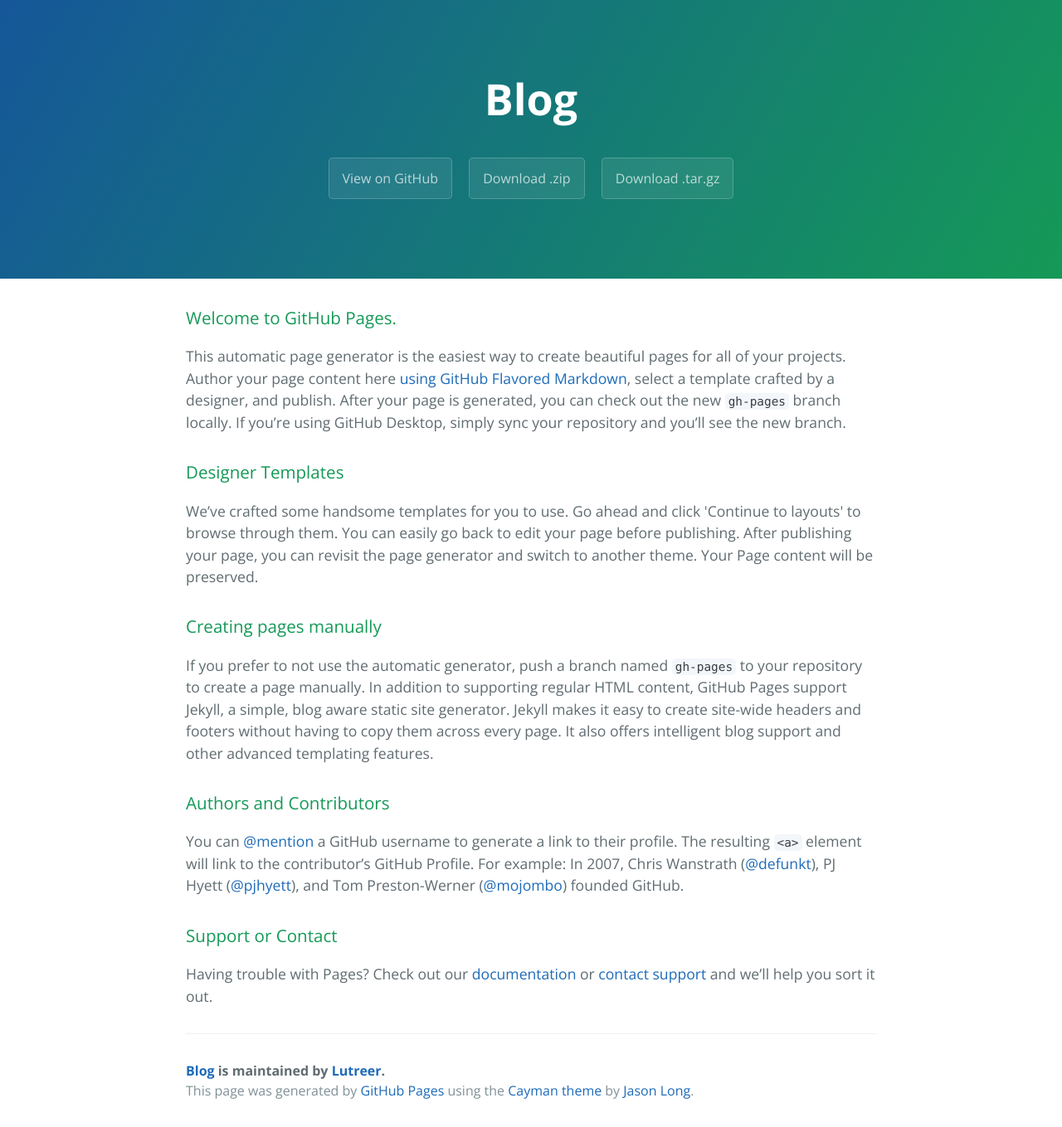
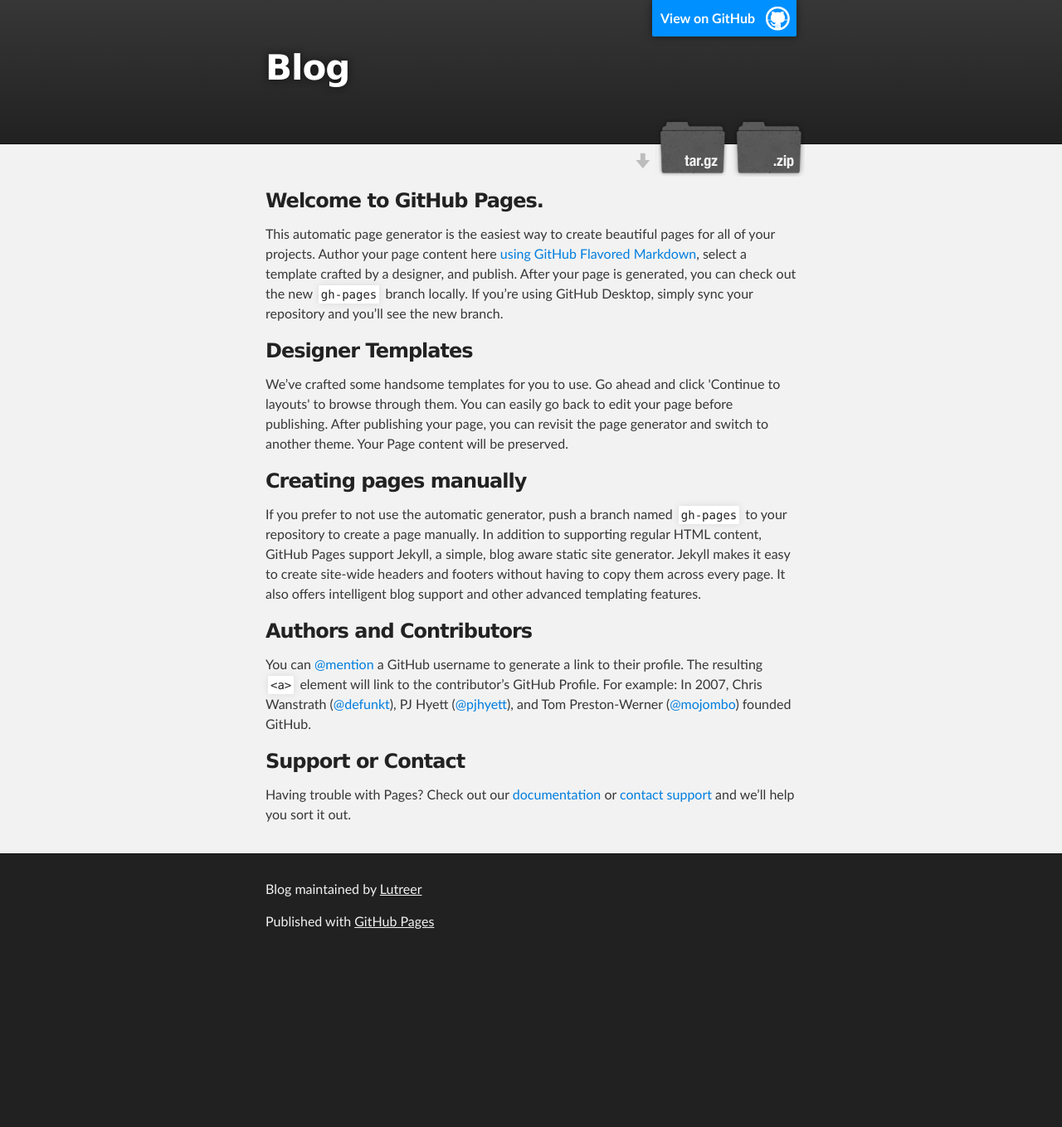
Before and after one commit to Lutreer/blog, a Jekyll site: the page index.html, which Jekyll copies as it is, in a window 1280 px wide. Shown: the whole page at 83% size. Built offline with Jekyll 4.4.1, drawn with Linux system fonts in a browser that asks for light colours; after the commit the page ends 1158 px from its top, so only the background shows below that.

```diff
--- a/index.html
+++ b/index.html
@@ -1,25 +1,37 @@
 <!DOCTYPE html>
-<html lang="en-us">
+<html>
+
   <head>
-    <meta charset="UTF-8">
-    <title>Blog by Lutreer</title>
-    <meta name="viewport" content="width=device-width, initial-scale=1">
-    <link rel="stylesheet" type="text/css" href="stylesheets/normalize.css" media="screen">
-    <link href='https://fonts.googleapis.com/css?family=Open+Sans:400,700' rel='stylesheet' type='text/css'>
-    <link rel="stylesheet" type="text/css" href="stylesheets/stylesheet.css" media="screen">
-    <link rel="stylesheet" type="text/css" href="stylesheets/github-light.css" media="screen">
+    <meta charset='utf-8'>
+    <meta http-equiv="X-UA-Compatible" content="chrome=1">
+    <meta name="description" content="Blog : ">
+
+    <link rel="stylesheet" type="text/css" media="screen" href="stylesheets/stylesheet.css">
+
+    <title>Blog</title>
   </head>
+
   <body>
-    <section class="page-header">
-      <h1 class="project-name">Blog</h1>
-      <h2 class="project-tagline"></h2>
-      <a href="https://github.com/Lutreer/blog" class="btn">View on GitHub</a>
-      <a href="https://github.com/Lutreer/blog/zipball/master" class="btn">Download .zip</a>
-      <a href="https://github.com/Lutreer/blog/tarball/master" class="btn">Download .tar.gz</a>
-    </section>
 
-    <section class="main-content">
-      <h3>
+    <!-- HEADER -->
+    <div id="header_wrap" class="outer">
+        <header class="inner">
+          <a id="forkme_banner" href="https://github.com/Lutreer/blog">View on GitHub</a>
+
+          <h1 id="project_title">Blog</h1>
+          <h2 id="project_tagline"></h2>
+
+            <section id="downloads">
+              <a class="zip_download_link" href="https://github.com/Lutreer/blog/zipball/master">Download this project as a .zip file</a>
+              <a class="tar_download_link" href="https://github.com/Lutreer/blog/tarball/master">Download this project as a tar.gz file</a>
+            </section>
+        </header>
+    </div>
+
+    <!-- MAIN CONTENT -->
+    <div id="main_content_wrap" class="outer">
+      <section id="main_content" class="inner">
+        <h3>
 <a id="welcome-to-github-pages" class="anchor" href="#welcome-to-github-pages" aria-hidden="true"><span class="octicon octicon-link"></span></a>Welcome to GitHub Pages.</h3>
 
 <p>This automatic page generator is the easiest way to create beautiful pages for all of your projects. Author your page content here <a href="https://guides.github.com/features/mastering-markdown/">using GitHub Flavored Markdown</a>, select a template crafted by a designer, and publish. After your page is generated, you can check out the new <code>gh-pages</code> branch locally. If you’re using GitHub Desktop, simply sync your repository and you’ll see the new branch.</p>
@@ -43,14 +55,17 @@
 <a id="support-or-contact" class="anchor" href="#support-or-contact" aria-hidden="true"><span class="octicon octicon-link"></span></a>Support or Contact</h3>
 
 <p>Having trouble with Pages? Check out our <a href="https://help.github.com/pages">documentation</a> or <a href="https://github.com/contact">contact support</a> and we’ll help you sort it out.</p>
+      </section>
+    </div>
 
-      <footer class="site-footer">
-        <span class="site-footer-owner"><a href="https://github.com/Lutreer/blog">Blog</a> is maintained by <a href="https://github.com/Lutreer">Lutreer</a>.</span>
+    <!-- FOOTER  -->
+    <div id="footer_wrap" class="outer">
+      <footer class="inner">
+        <p class="copyright">Blog maintained by <a href="https://github.com/Lutreer">Lutreer</a></p>
+        <p>Published with <a href="https://pages.github.com">GitHub Pages</a></p>
+      </footer>
+    </div>
 
-        <span class="site-footer-credits">This page was generated by <a href="https://pages.github.com">GitHub Pages</a> using the <a href="https://github.com/jasonlong/cayman-theme">Cayman theme</a> by <a href="https://twitter.com/jasonlong">Jason Long</a>.</span>
-      </footer>
-
-    </section>
 
 
   </body>
--- /dev/null
+++ b/javascripts/main.js
@@ -0,0 +1 @@
+console.log('This would be the main JS file.');
--- a/stylesheets/stylesheet.css
+++ b/stylesheets/stylesheet.css
@@ -1,245 +1,425 @@
-* {
-  box-sizing: border-box; }
+/*******************************************************************************
+Slate Theme for GitHub Pages
+by Jason Costello, @jsncostello
+*******************************************************************************/
+
+@import url(github-light.css);
+
+/*******************************************************************************
+MeyerWeb Reset
+*******************************************************************************/
+
+html, body, div, span, applet, object, iframe,
+h1, h2, h3, h4, h5, h6, p, blockquote, pre,
+a, abbr, acronym, address, big, cite, code,
+del, dfn, em, img, ins, kbd, q, s, samp,
+small, strike, strong, sub, sup, tt, var,
+b, u, i, center,
+dl, dt, dd, ol, ul, li,
+fieldset, form, label, legend,
+table, caption, tbody, tfoot, thead, tr, th, td,
+article, aside, canvas, details, embed,
+figure, figcaption, footer, header, hgroup,
+menu, nav, output, ruby, section, summary,
+time, mark, audio, video {
+  margin: 0;
+  padding: 0;
+  border: 0;
+  font: inherit;
+  vertical-align: baseline;
+}
+
+/* HTML5 display-role reset for older browsers */
+article, aside, details, figcaption, figure,
+footer, header, hgroup, menu, nav, section {
+  display: block;
+}
+
+ol, ul {
+  list-style: none;
+}
+
+table {
+  border-collapse: collapse;
+  border-spacing: 0;
+}
+
+/*******************************************************************************
+Theme Styles
+*******************************************************************************/
 
 body {
-  padding: 0;
-  margin: 0;
-  font-family: "Open Sans", "Helvetica Neue", Helvetica, Arial, sans-serif;
+  box-sizing: border-box;
+  color:#373737;
+  background: #212121;
   font-size: 16px;
+  font-family: 'Myriad Pro', Calibri, Helvetica, Arial, sans-serif;
   line-height: 1.5;
-  color: #606c71; }
+  -webkit-font-smoothing: antialiased;
+}
+
+h1, h2, h3, h4, h5, h6 {
+  margin: 10px 0;
+  font-weight: 700;
+  color:#222222;
+  font-family: 'Lucida Grande', 'Calibri', Helvetica, Arial, sans-serif;
+  letter-spacing: -1px;
+}
+
+h1 {
+  font-size: 36px;
+  font-weight: 700;
+}
+
+h2 {
+  padding-bottom: 10px;
+  font-size: 32px;
+  background: url('../images/bg_hr.png') repeat-x bottom;
+}
+
+h3 {
+  font-size: 24px;
+}
+
+h4 {
+  font-size: 21px;
+}
+
+h5 {
+  font-size: 18px;
+}
+
+h6 {
+  font-size: 16px;
+}
+
+p {
+  margin: 10px 0 15px 0;
+}
+
+footer p {
+  color: #f2f2f2;
+}
 
 a {
-  color: #1e6bb8;
-  text-decoration: none; }
-  a:hover {
-    text-decoration: underline; }
+  text-decoration: none;
+  color: #007edf;
+  text-shadow: none;
 
-.btn {
-  display: inline-block;
-  margin-bottom: 1rem;
-  color: rgba(255, 255, 255, 0.7);
-  background-color: rgba(255, 255, 255, 0.08);
-  border-color: rgba(255, 255, 255, 0.2);
-  border-style: solid;
-  border-width: 1px;
-  border-radius: 0.3rem;
-  transition: color 0.2s, background-color 0.2s, border-color 0.2s; }
-  .btn + .btn {
-    margin-left: 1rem; }
+  transition: color 0.5s ease;
+  transition: text-shadow 0.5s ease;
+  -webkit-transition: color 0.5s ease;
+  -webkit-transition: text-shadow 0.5s ease;
+  -moz-transition: color 0.5s ease;
+  -moz-transition: text-shadow 0.5s ease;
+  -o-transition: color 0.5s ease;
+  -o-transition: text-shadow 0.5s ease;
+  -ms-transition: color 0.5s ease;
+  -ms-transition: text-shadow 0.5s ease;
+}
 
-.btn:hover {
-  color: rgba(255, 255, 255, 0.8);
-  text-decoration: none;
-  background-color: rgba(255, 255, 255, 0.2);
-  border-color: rgba(255, 255, 255, 0.3); }
+a:hover, a:focus {text-decoration: underline;}
 
-@media screen and (min-width: 64em) {
-  .btn {
-    padding: 0.75rem 1rem; } }
+footer a {
+  color: #F2F2F2;
+  text-decoration: underline;
+}
 
-@media screen and (min-width: 42em) and (max-width: 64em) {
-  .btn {
-    padding: 0.6rem 0.9rem;
-    font-size: 0.9rem; } }
+em {
+  font-style: italic;
+}
 
-@media screen and (max-width: 42em) {
-  .btn {
-    display: block;
-    width: 100%;
-    padding: 0.75rem;
-    font-size: 0.9rem; }
-    .btn + .btn {
-      margin-top: 1rem;
-      margin-left: 0; } }
+strong {
+  font-weight: bold;
+}
 
-.page-header {
+img {
+  position: relative;
+  margin: 0 auto;
+  max-width: 739px;
+  padding: 5px;
+  margin: 10px 0 10px 0;
+  border: 1px solid #ebebeb;
+
+  box-shadow: 0 0 5px #ebebeb;
+  -webkit-box-shadow: 0 0 5px #ebebeb;
+  -moz-box-shadow: 0 0 5px #ebebeb;
+  -o-box-shadow: 0 0 5px #ebebeb;
+  -ms-box-shadow: 0 0 5px #ebebeb;
+}
+
+p img {
+  display: inline;
+  margin: 0;
+  padding: 0;
+  vertical-align: middle;
+  text-align: center;
+  border: none;
+}
+
+pre, code {
+  width: 100%;
+  color: #222;
+  background-color: #fff;
+
+  font-family: Monaco, "Bitstream Vera Sans Mono", "Lucida Console", Terminal, monospace;
+  font-size: 14px;
+
+  border-radius: 2px;
+  -moz-border-radius: 2px;
+  -webkit-border-radius: 2px;
+}
+
+pre {
+  width: 100%;
+  padding: 10px;
+  box-shadow: 0 0 10px rgba(0,0,0,.1);
+  overflow: auto;
+}
+
+code {
+  padding: 3px;
+  margin: 0 3px;
+  box-shadow: 0 0 10px rgba(0,0,0,.1);
+}
+
+pre code {
+  display: block;
+  box-shadow: none;
+}
+
+blockquote {
+  color: #666;
+  margin-bottom: 20px;
+  padding: 0 0 0 20px;
+  border-left: 3px solid #bbb;
+}
+
+
+ul, ol, dl {
+  margin-bottom: 15px
+}
+
+ul {
+  list-style-position: inside;
+  list-style: disc;
+  padding-left: 20px;
+}
+
+ol {
+  list-style-position: inside;
+  list-style: decimal;
+  padding-left: 20px;
+}
+
+dl dt {
+  font-weight: bold;
+}
+
+dl dd {
+  padding-left: 20px;
+  font-style: italic;
+}
+
+dl p {
+  padding-left: 20px;
+  font-style: italic;
+}
+
+hr {
+  height: 1px;
+  margin-bottom: 5px;
+  border: none;
+  background: url('../images/bg_hr.png') repeat-x center;
+}
+
+table {
+  border: 1px solid #373737;
+  margin-bottom: 20px;
+  text-align: left;
+ }
+
+th {
+  font-family: 'Lucida Grande', 'Helvetica Neue', Helvetica, Arial, sans-serif;
+  padding: 10px;
+  background: #373737;
   color: #fff;
-  text-align: center;
-  background-color: #159957;
-  background-image: linear-gradient(120deg, #155799, #159957); }
+ }
 
-@media screen and (min-width: 64em) {
-  .page-header {
-    padding: 5rem 6rem; } }
+td {
+  padding: 10px;
+  border: 1px solid #373737;
+ }
 
-@media screen and (min-width: 42em) and (max-width: 64em) {
-  .page-header {
-    padding: 3rem 4rem; } }
+form {
+  background: #f2f2f2;
+  padding: 20px;
+}
 
-@media screen and (max-width: 42em) {
-  .page-header {
-    padding: 2rem 1rem; } }
+/*******************************************************************************
+Full-Width Styles
+*******************************************************************************/
 
-.project-name {
-  margin-top: 0;
-  margin-bottom: 0.1rem; }
+.outer {
+  width: 100%;
+}
 
-@media screen and (min-width: 64em) {
-  .project-name {
-    font-size: 3.25rem; } }
+.inner {
+  position: relative;
+  max-width: 640px;
+  padding: 20px 10px;
+  margin: 0 auto;
+}
 
-@media screen and (min-width: 42em) and (max-width: 64em) {
-  .project-name {
-    font-size: 2.25rem; } }
+#forkme_banner {
+  display: block;
+  position: absolute;
+  top:0;
+  right: 10px;
+  z-index: 10;
+  padding: 10px 50px 10px 10px;
+  color: #fff;
+  background: url('../images/blacktocat.png') #0090ff no-repeat 95% 50%;
+  font-weight: 700;
+  box-shadow: 0 0 10px rgba(0,0,0,.5);
+  border-bottom-left-radius: 2px;
+  border-bottom-right-radius: 2px;
+}
 
-@media screen and (max-width: 42em) {
-  .project-name {
-    font-size: 1.75rem; } }
+#header_wrap {
+  background: #212121;
+  background: -moz-linear-gradient(top, #373737, #212121);
+  background: -webkit-linear-gradient(top, #373737, #212121);
+  background: -ms-linear-gradient(top, #373737, #212121);
+  background: -o-linear-gradient(top, #373737, #212121);
+  background: linear-gradient(top, #373737, #212121);
+}
 
-.project-tagline {
-  margin-bottom: 2rem;
-  font-weight: normal;
-  opacity: 0.7; }
+#header_wrap .inner {
+  padding: 50px 10px 30px 10px;
+}
 
-@media screen and (min-width: 64em) {
-  .project-tagline {
-    font-size: 1.25rem; } }
+#project_title {
+  margin: 0;
+  color: #fff;
+  font-size: 42px;
+  font-weight: 700;
+  text-shadow: #111 0px 0px 10px;
+}
 
-@media screen and (min-width: 42em) and (max-width: 64em) {
-  .project-tagline {
-    font-size: 1.15rem; } }
+#project_tagline {
+  color: #fff;
+  font-size: 24px;
+  font-weight: 300;
+  background: none;
+  text-shadow: #111 0px 0px 10px;
+}
 
-@media screen and (max-width: 42em) {
-  .project-tagline {
-    font-size: 1rem; } }
+#downloads {
+  position: absolute;
+  width: 210px;
+  z-index: 10;
+  bottom: -40px;
+  right: 0;
+  height: 70px;
+  background: url('../images/icon_download.png') no-repeat 0% 90%;
+}
 
-.main-content :first-child {
-  margin-top: 0; }
-.main-content img {
-  max-width: 100%; }
-.main-content h1, .main-content h2, .main-content h3, .main-content h4, .main-content h5, .main-content h6 {
-  margin-top: 2rem;
-  margin-bottom: 1rem;
-  font-weight: normal;
-  color: #159957; }
-.main-content p {
-  margin-bottom: 1em; }
-.main-content code {
-  padding: 2px 4px;
-  font-family: Consolas, "Liberation Mono", Menlo, Courier, monospace;
-  font-size: 0.9rem;
-  color: #383e41;
-  background-color: #f3f6fa;
-  border-radius: 0.3rem; }
-.main-content pre {
-  padding: 0.8rem;
-  margin-top: 0;
-  margin-bottom: 1rem;
-  font: 1rem Consolas, "Liberation Mono", Menlo, Courier, monospace;
-  color: #567482;
-  word-wrap: normal;
-  background-color: #f3f6fa;
-  border: solid 1px #dce6f0;
-  border-radius: 0.3rem; }
-  .main-content pre > code {
-    padding: 0;
-    margin: 0;
-    font-size: 0.9rem;
-    color: #567482;
-    word-break: normal;
-    white-space: pre;
-    background: transparent;
-    border: 0; }
-.main-content .highlight {
-  margin-bottom: 1rem; }
-  .main-content .highlight pre {
-    margin-bottom: 0;
-    word-break: normal; }
-.main-content .highlight pre, .main-content pre {
-  padding: 0.8rem;
-  overflow: auto;
-  font-size: 0.9rem;
-  line-height: 1.45;
-  border-radius: 0.3rem; }
-.main-content pre code, .main-content pre tt {
-  display: inline;
-  max-width: initial;
-  padding: 0;
-  margin: 0;
-  overflow: initial;
-  line-height: inherit;
-  word-wrap: normal;
-  background-color: transparent;
-  border: 0; }
-  .main-content pre code:before, .main-content pre code:after, .main-content pre tt:before, .main-content pre tt:after {
-    content: normal; }
-.main-content ul, .main-content ol {
-  margin-top: 0; }
-.main-content blockquote {
-  padding: 0 1rem;
-  margin-left: 0;
-  color: #819198;
-  border-left: 0.3rem solid #dce6f0; }
-  .main-content blockquote > :first-child {
-    margin-top: 0; }
-  .main-content blockquote > :last-child {
-    margin-bottom: 0; }
-.main-content table {
+.zip_download_link {
   display: block;
-  width: 100%;
-  overflow: auto;
-  word-break: normal;
-  word-break: keep-all; }
-  .main-content table th {
-    font-weight: bold; }
-  .main-content table th, .main-content table td {
-    padding: 0.5rem 1rem;
-    border: 1px solid #e9ebec; }
-.main-content dl {
-  padding: 0; }
-  .main-content dl dt {
-    padding: 0;
-    margin-top: 1rem;
-    font-size: 1rem;
-    font-weight: bold; }
-  .main-content dl dd {
-    padding: 0;
-    margin-bottom: 1rem; }
-.main-content hr {
-  height: 2px;
-  padding: 0;
-  margin: 1rem 0;
-  background-color: #eff0f1;
-  border: 0; }
+  float: right;
+  width: 90px;
+  height:70px;
+  text-indent: -5000px;
+  overflow: hidden;
+  background: url(../images/sprite_download.png) no-repeat bottom left;
+}
 
-@media screen and (min-width: 64em) {
-  .main-content {
-    max-width: 64rem;
-    padding: 2rem 6rem;
-    margin: 0 auto;
-    font-size: 1.1rem; } }
+.tar_download_link {
+  display: block;
+  float: right;
+  width: 90px;
+  height:70px;
+  text-indent: -5000px;
+  overflow: hidden;
+  background: url(../images/sprite_download.png) no-repeat bottom right;
+  margin-left: 10px;
+}
 
-@media screen and (min-width: 42em) and (max-width: 64em) {
-  .main-content {
-    padding: 2rem 4rem;
-    font-size: 1.1rem; } }
+.zip_download_link:hover {
+  background: url(../images/sprite_download.png) no-repeat top left;
+}
 
-@media screen and (max-width: 42em) {
-  .main-content {
-    padding: 2rem 1rem;
-    font-size: 1rem; } }
+.tar_download_link:hover {
+  background: url(../images/sprite_download.png) no-repeat top right;
+}
 
-.site-footer {
-  padding-top: 2rem;
-  margin-top: 2rem;
-  border-top: solid 1px #eff0f1; }
+#main_content_wrap {
+  background: #f2f2f2;
+  border-top: 1px solid #111;
+  border-bottom: 1px solid #111;
+}
 
-.site-footer-owner {
-  display: block;
-  font-weight: bold; }
+#main_content {
+  padding-top: 40px;
+}
 
-.site-footer-credits {
-  color: #819198; }
+#footer_wrap {
+  background: #212121;
+}
 
-@media screen and (min-width: 64em) {
-  .site-footer {
-    font-size: 1rem; } }
 
-@media screen and (min-width: 42em) and (max-width: 64em) {
-  .site-footer {
-    font-size: 1rem; } }
 
-@media screen and (max-width: 42em) {
-  .site-footer {
-    font-size: 0.9rem; } }
+/*******************************************************************************
+Small Device Styles
+*******************************************************************************/
+
+@media screen and (max-width: 480px) {
+  body {
+    font-size:14px;
+  }
+
+  #downloads {
+    display: none;
+  }
+
+  .inner {
+    min-width: 320px;
+    max-width: 480px;
+  }
+
+  #project_title {
+  font-size: 32px;
+  }
+
+  h1 {
+    font-size: 28px;
+  }
+
+  h2 {
+    font-size: 24px;
+  }
+
+  h3 {
+    font-size: 21px;
+  }
+
+  h4 {
+    font-size: 18px;
+  }
+
+  h5 {
+    font-size: 14px;
+  }
+
+  h6 {
+    font-size: 12px;
+  }
+
+  code, pre {
+    min-width: 320px;
+    max-width: 480px;
+    font-size: 11px;
+  }
+
+}
```
Also changed, not shown: images/bg_hr.png (added), images/blacktocat.png (added), images/icon_download.png (added), images/sprite_download.png (added).
